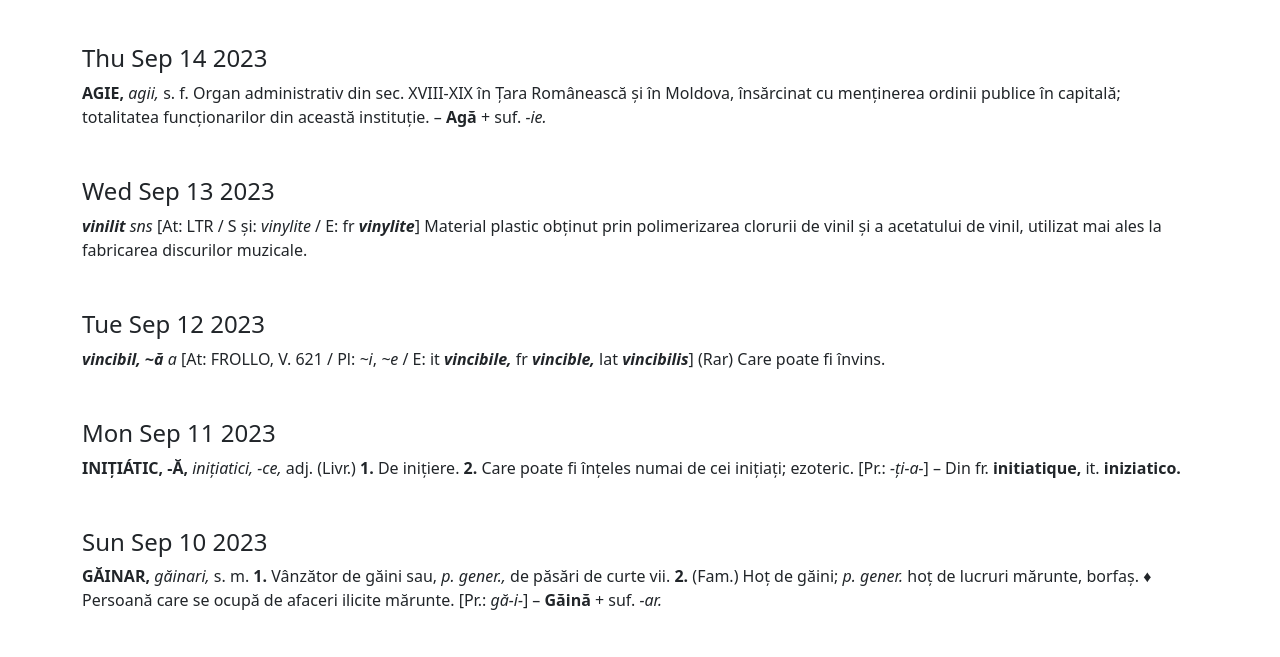
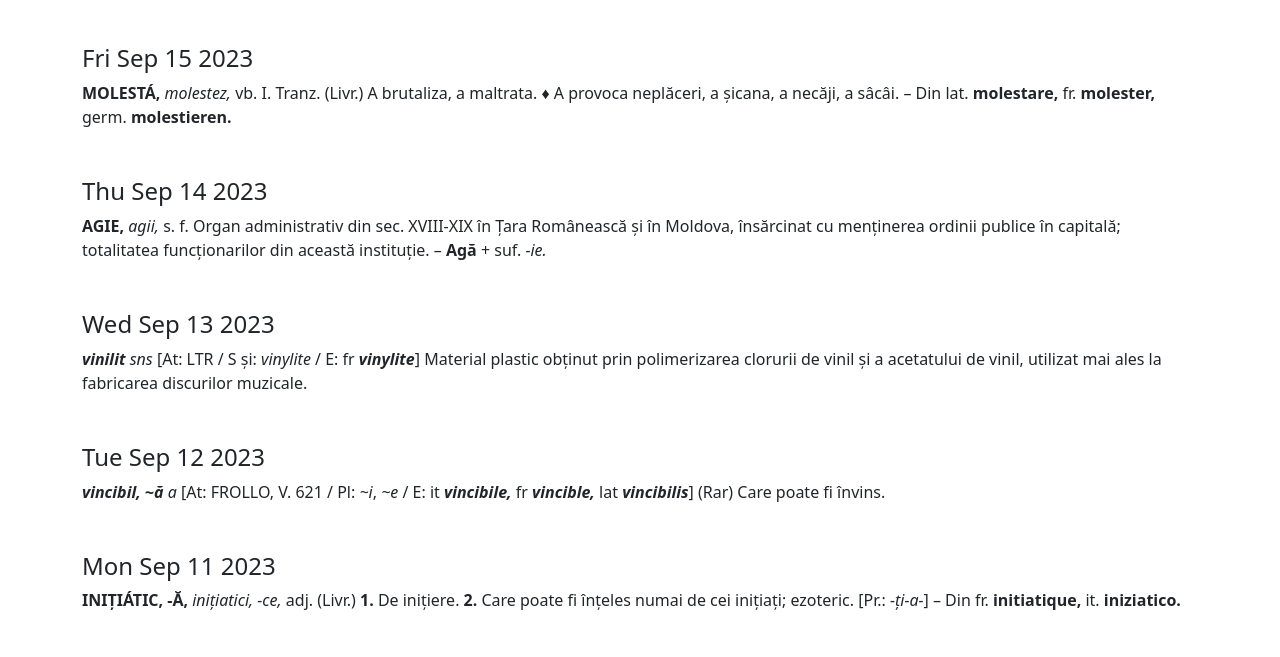
Before and after one commit to FlorinMinia/daily-dict-words, a plain HTML site: page index.html in a window 1280 px wide. Shown: the part 90-747 px from the top of the page. Drawn offline with nearby package versions, Linux system fonts and the light colour scheme.

Commit message:
New word added

```diff
--- a/index.html
+++ b/index.html
@@ -8,6 +8,7 @@
     <div class="container-sm">
         <h2 class="text-center mb-5">Daily Word</h2>
         <div id="word-list">
+			<div class="word mt-5"><h4>Fri Sep 15 2023</h4> <b>MOLESTÁ,</b> <i>molestez,</i> <abbr class="abbrev" data-bs-toggle="popover" data-bs-content="verb">vb.</abbr> I. <abbr class="abbrev" data-bs-toggle="popover" data-bs-content="tranzitiv">Tranz.</abbr> (<abbr class="abbrev" data-bs-toggle="popover" data-bs-content="livresc">Livr.</abbr>) A brutaliza, a maltrata. ♦ A provoca neplăceri, a șicana, a necăji, a sâcâi. – Din <abbr class="abbrev" data-bs-toggle="popover" data-bs-content="limba latină">lat.</abbr> <b>molestare,</b> <abbr class="abbrev" data-bs-toggle="popover" data-bs-content="limba franceză">fr.</abbr> <b>molester,</b> <abbr class="abbrev" data-bs-toggle="popover" data-bs-content="limba germană">germ.</abbr> <b>molestieren.</b> </div>
 			<div class="word mt-5"><h4>Thu Sep 14 2023</h4> <b>AG<span class="tonic-accent">I</span>E,</b> <i>agii,</i> <abbr class="abbrev" data-bs-toggle="popover" data-bs-content="substantiv feminin">s. f.</abbr> Organ administrativ din <abbr class="abbrev" data-bs-toggle="popover" data-bs-content="secolul">sec.</abbr> XVIII-XIX în Țara Românească și în Moldova, însărcinat cu menținerea ordinii publice în capitală; totalitatea funcționarilor din această instituție. – <b>Agă</b> + <abbr class="abbrev" data-bs-toggle="popover" data-bs-content="sufix">suf.</abbr> <i>-ie.</i> </div>
 			<div class="word mt-5"><h4>Wed Sep 13 2023</h4> <b><i>vinil<span class="tonic-accent">i</span>t</i></b><i> <abbr class="abbrev" data-bs-toggle="popover" data-bs-content="substantiv neutru singular">sns</abbr></i> [<abbr class="abbrev" data-bs-toggle="popover" data-bs-content="atestare(a)">At:</abbr> LTR / <abbr class="abbrev" data-bs-toggle="popover" data-bs-content="scris și:">S și:</abbr> <i>vinylite</i> / <abbr class="abbrev" data-bs-toggle="popover" data-bs-content="etimologie, etimologia">E:</abbr> <abbr class="abbrev" data-bs-toggle="popover" data-bs-content="franceză, francez(ul)">fr</abbr> <b><i>vinylite</i></b>] Material plastic obținut prin polimerizarea clorurii de vinil și a acetatului de vinil, utilizat mai ales la fabricarea discurilor muzicale. </div>
 			<div class="word mt-5"><h4>Tue Sep 12 2023</h4> <b><i>vinc<span class="tonic-accent">i</span>bil, ~ă</i></b> <i><abbr class="abbrev" data-bs-toggle="popover" data-bs-content="adjectiv">a</abbr></i> [<abbr class="abbrev" data-bs-toggle="popover" data-bs-content="atestare(a)">At:</abbr> FROLLO, V. 621 / <abbr class="abbrev" data-bs-toggle="popover" data-bs-content="plural">Pl</abbr>: <i>~i</i>, <i>~e</i> / <abbr class="abbrev" data-bs-toggle="popover" data-bs-content="etimologie, etimologia">E:</abbr> <abbr class="abbrev" data-bs-toggle="popover" data-bs-content="italiană, italienesc(ul)">it</abbr> <b><i>vincibile,</i></b> <abbr class="abbrev" data-bs-toggle="popover" data-bs-content="franceză, francez(ul)">fr</abbr> <b><i>vincible,</i></b> <abbr class="abbrev" data-bs-toggle="popover" data-bs-content="latină, latinesc(ul)">lat</abbr> <b><i>vincibilis</i></b>] (Rar) Care poate fi învins. </div>
```
